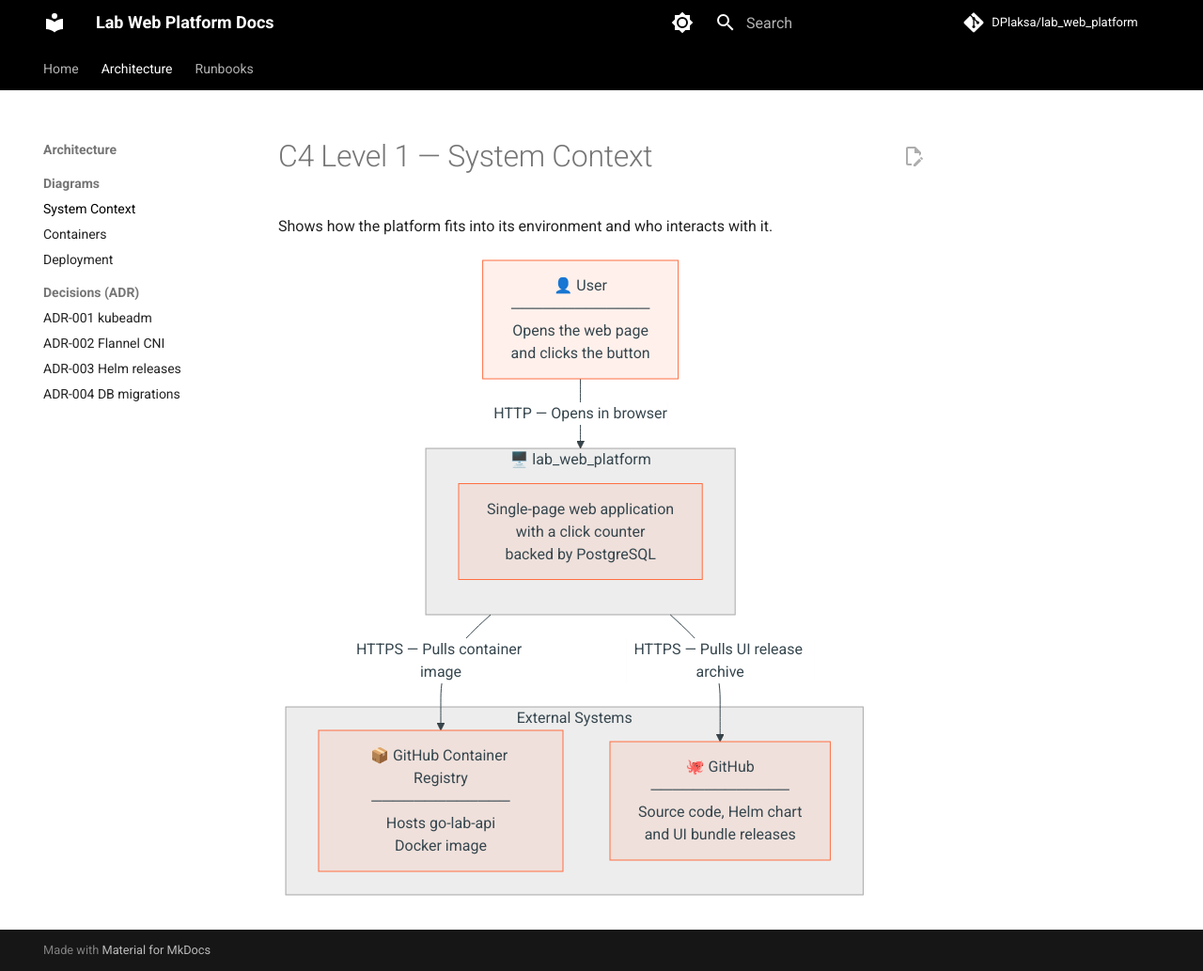
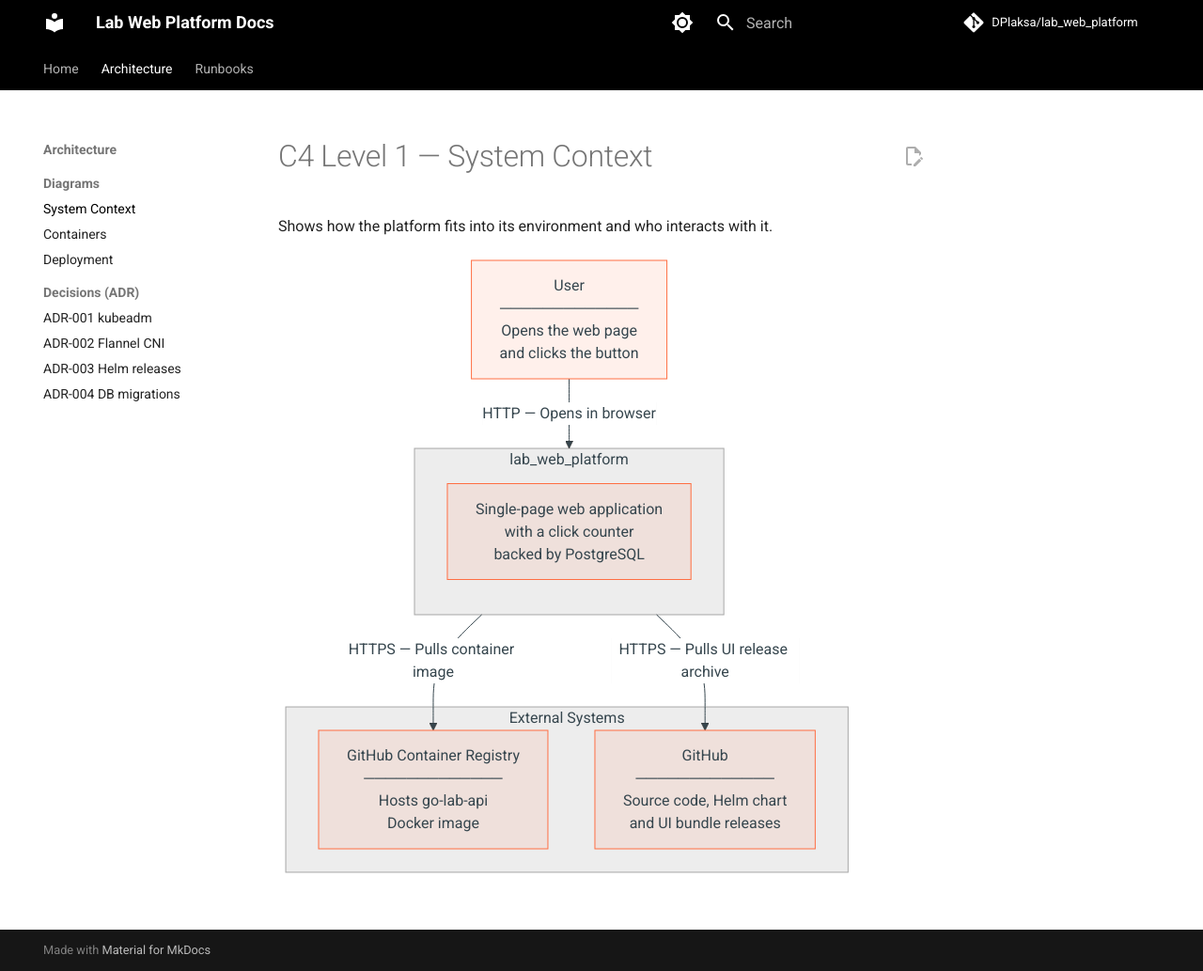
Before and after one commit to DPlaksa/lab_web_platform, an MkDocs documentation site: the page built from docs/architecture/diagrams/c4-context.md, in a window 1280 px wide and 1033 px high. Shown: the whole window at 94% size. Built offline with MkDocs 1.6.1 and Material for MkDocs 9.7.7, drawn with Linux system fonts in a browser that asks for light colours; comment, search, counter and statistics services are not loaded.

Commit message:
docs: small improvements

````diff
--- a/docs/architecture/diagrams/c4-context.md
+++ b/docs/architecture/diagrams/c4-context.md
@@ -4,16 +4,16 @@ Shows how the platform fits into its environment and who interacts with it.
 
 ```mermaid
 flowchart TD
-    user["👤 User\n─────────────\nOpens the web page\nand clicks the button"]
+    user["User\n─────────────\nOpens the web page\nand clicks the button"]
 
-    subgraph platform["🖥️ lab_web_platform"]
+    subgraph platform["lab_web_platform"]
         direction TB
         app["Single-page web application\nwith a click counter\nbacked by PostgreSQL"]
     end
 
     subgraph external["External Systems"]
-        ghcr["📦 GitHub Container Registry\n─────────────\nHosts go-lab-api\nDocker image"]
-        github["🐙 GitHub\n─────────────\nSource code, Helm chart\nand UI bundle releases"]
+        ghcr["GitHub Container Registry\n─────────────\nHosts go-lab-api\nDocker image"]
+        github["GitHub\n─────────────\nSource code, Helm chart\nand UI bundle releases"]
     end
 
     user -->|"HTTP — Opens in browser"| platform
````
Also changed, not shown: docs/architecture/diagrams/c4-containers.md (+4 -4 lines).
